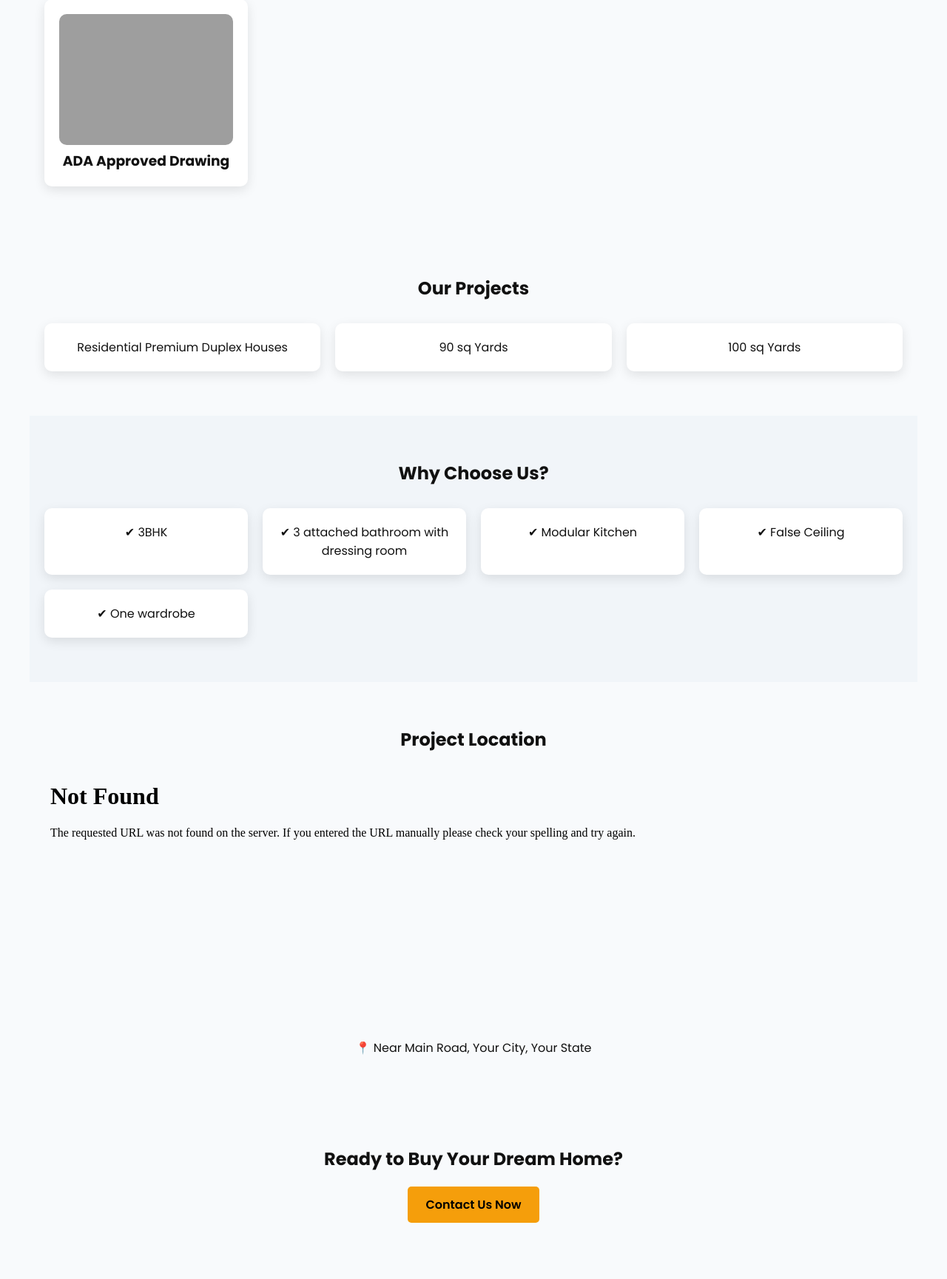
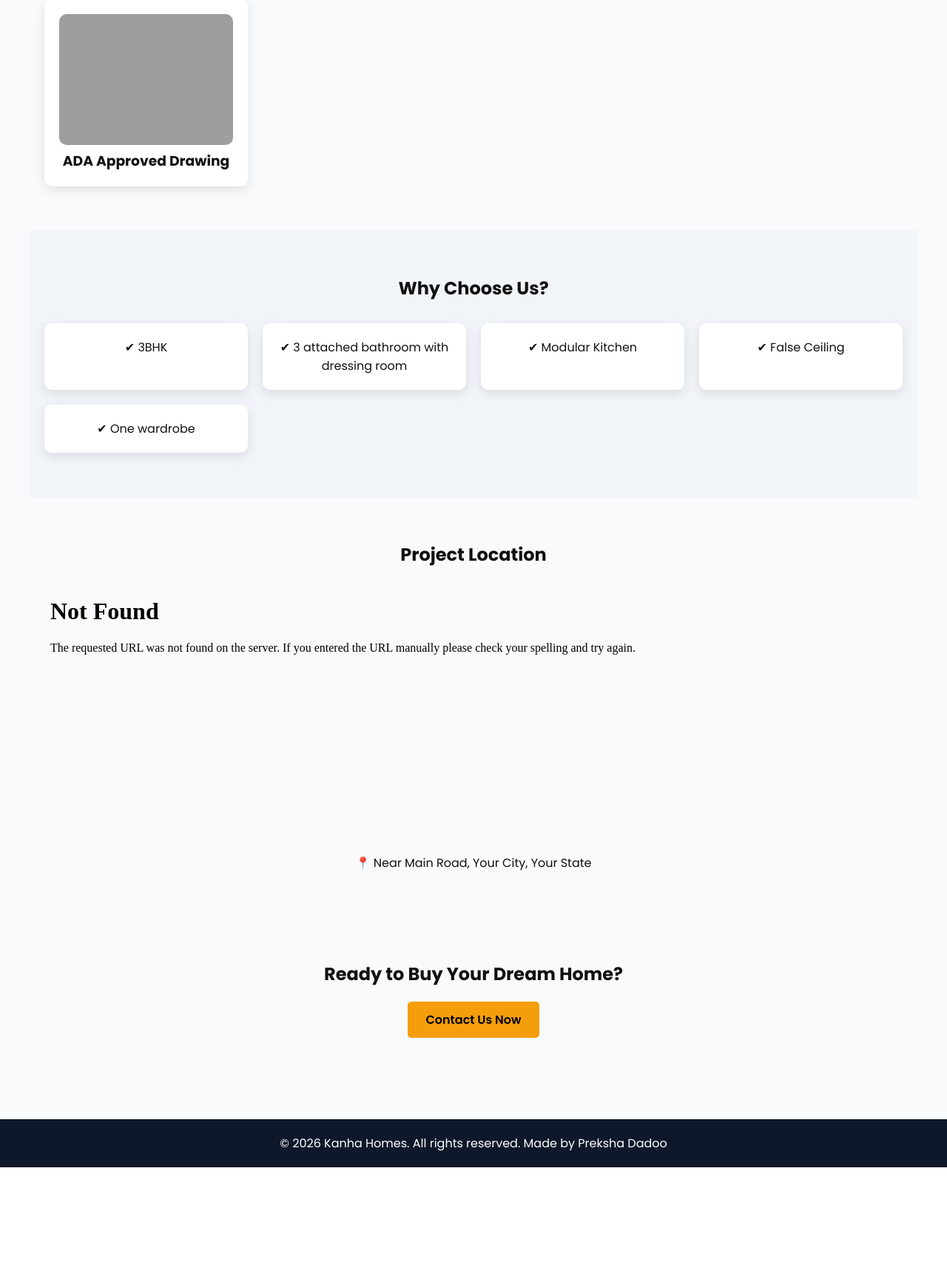
Before and after one commit to Preksha-Dadoo/kanha-homes, a Flask app: page / in a window 1280 px wide. Shown: the part 889-2618 px from the top of the page at 74% size. After the commit the page ends 2467 px from the top, so only its background shows below. Run offline with Flask 3, Linux system fonts and the light colour scheme; some libraries are stand-ins or nearby versions; grey boxes are pictures that could not be loaded.

Commit message:
Remove duplicate projects section

```diff
--- a/templates/index.html
+++ b/templates/index.html
@@ -151,15 +151,6 @@
             <h3>ADA Approved Drawing</h3>
         </div>
     </div>
-</section>
-
-    <section class="section">
-        <h2 style="text-align:center;margin-bottom:30px;">Our Projects</h2>
-        <div class="cards">
-            <div class="card">Residential Premium Duplex Houses</div>
-            <div class="card">90 sq Yards</div>
-            <div class="card">100 sq Yards</div>
-        </div>
     </section>
 
     <section class="section" style="background:#f1f5f9;">
```
